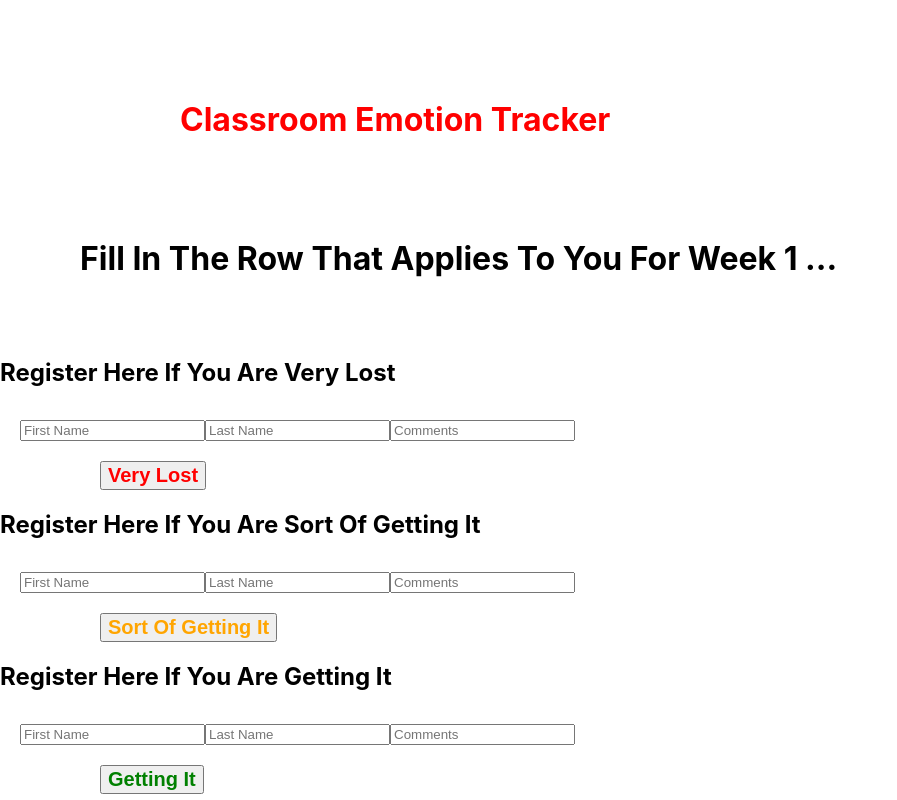
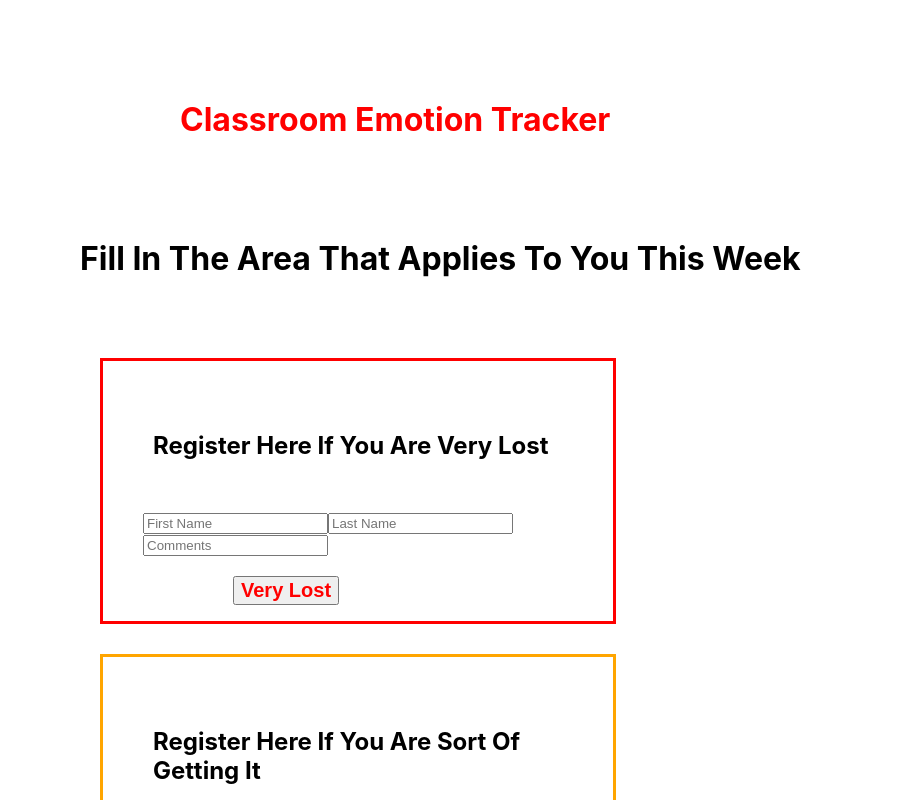
Before and after one commit to bnew59/class_emotion, a React (Create React App) app: page / in a window 1280 px wide. Shown: the top 800 px of the page, without its empty margins (0-897 px from the left). Built offline with nearby package versions, Linux system fonts and the light colour scheme; no server answers.

Commit message:
these are changes from 1-15-19

```diff
--- a/src/App.css
+++ b/src/App.css
@@ -74,7 +74,7 @@
 }
 .RegisterTextBoxVeryLost {
   width: 100%;
-  padding: 12px 20px;
+  padding: 12px 10px;
   margin: 8px 0;
   box-sizing: border-box;
 }
@@ -90,3 +90,49 @@
   margin: 8px 0;
   box-sizing: border-box;
 }
+
+/* .RegisterHereVeryLostText {
+  margin-top: 100px;
+  margin-bottom: 100px;
+  margin-right: 150px;
+  margin-left: 180px;
+  color:black
+} */
+h2 {
+
+  padding: 20px;
+
+}
+
+.voteContainerLost {
+  border-style: solid;
+  box-sizing: content-box;
+  width: 450px;
+  height: 200px;
+  padding: 30px;
+  border-color: red;
+  margin-left: 100px;
+  margin-bottom: 30px;
+}
+
+.voteContainerSortOf {
+  border-style: solid;
+  box-sizing: content-box;
+  width: 450px;
+  height: 200px;
+  padding: 30px;
+  border-color: orange;
+  margin-left: 100px;
+  margin-bottom: 30px;
+}
+
+.voteContainerGettingIt {
+  border-style: solid;
+  box-sizing: content-box;
+  width: 450px;
+  height: 200px;
+  padding: 30px;
+  border-color: green;
+  margin-left: 100px;
+  margin-bottom: 30px;
+}
--- a/src/App.js
+++ b/src/App.js
@@ -132,7 +132,7 @@ class App extends Component {
         <div>
 
         <h1 className='ClassRoomEmotion'>Classroom Emotion Tracker</h1>
-        <h1 className ='ClickTheButton'>Fill In The Row That Applies To You For Week 1 ...</h1>
+        <h1 className ='ClickTheButton'>Fill In The Area That Applies To You This Week</h1>
 
           <div>
 
--- a/src/components/GettingIt.js
+++ b/src/components/GettingIt.js
@@ -64,16 +64,16 @@ export class GettingIt extends Component {
 
   render() {
     return (
-      <div>
-        <h2>Register Here If You Are Getting It</h2>
-        <div className= 'RegisterTextBoxGettingIt'>
+      <div className='voteContainerGettingIt'>
+        <div>
+        <h2>Register Here If You Are Getting It </h2>
+        <div className= 'RegisterTextBoxVeryLost'>
         <input type="text" onChange={this.handleTextBoxChange} name="first_name" placeholder="First Name" />
         <input type="text" onChange={this.handleTextBoxChange} name="last_name" placeholder="Last Name" />
         <input type="text" onChange={this.handleTextBoxChange} name="comments" placeholder="Comments" />
       </div>
-
         <button className='GettingItButton' onClick={this.handleVoteChange}> Getting It</button>
-
+        </div>
       </div>
 
     )
--- a/src/components/SortOfGettingIt.js
+++ b/src/components/SortOfGettingIt.js
@@ -63,15 +63,16 @@ export class SortOfGettingIt extends Component {
 
   render() {
     return (
-      <div>
-        <h2>Register Here If You Are Sort Of Getting It</h2>
+      <div className='voteContainerSortOf'>
+        <div>
+        <h2>Register Here If You Are Sort Of Getting It </h2>
         <div className= 'RegisterTextBoxSortOf'>
         <input type="text" onChange={this.handleTextBoxChange} name="first_name" placeholder="First Name" />
         <input type="text" onChange={this.handleTextBoxChange} name="last_name" placeholder="Last Name" />
         <input type="text" onChange={this.handleTextBoxChange} name="comments" placeholder="Comments" />
       </div>
-        <button className='SortOfButton' onClick={this.handleVoteChange}> Sort Of Getting It</button>
-
+        <button className='SortOfButton' onClick={this.handleVoteChange}> Sort Of</button>
+        </div>
       </div>
 
     )
--- a/src/components/VeryLost.js
+++ b/src/components/VeryLost.js
@@ -64,15 +64,16 @@ export class VeryLost extends Component {
 
   render() {
     return (
-      <div>
-        <h2>Register Here If You Are Very Lost</h2>
+      <div className='voteContainerLost'>
+        <div>
+        <h2>Register Here If You Are Very Lost </h2>
         <div className= 'RegisterTextBoxVeryLost'>
         <input type="text" onChange={this.handleTextBoxChange} name="first_name" placeholder="First Name" />
         <input type="text" onChange={this.handleTextBoxChange} name="last_name" placeholder="Last Name" />
         <input type="text" onChange={this.handleTextBoxChange} name="comments" placeholder="Comments" />
       </div>
         <button className='LostButton' onClick={this.handleVoteChange}> Very Lost</button>
-
+        </div>
       </div>
 
     )
```
Also changed, not shown: 1 other file (tests, documents, lock files or other folders).
